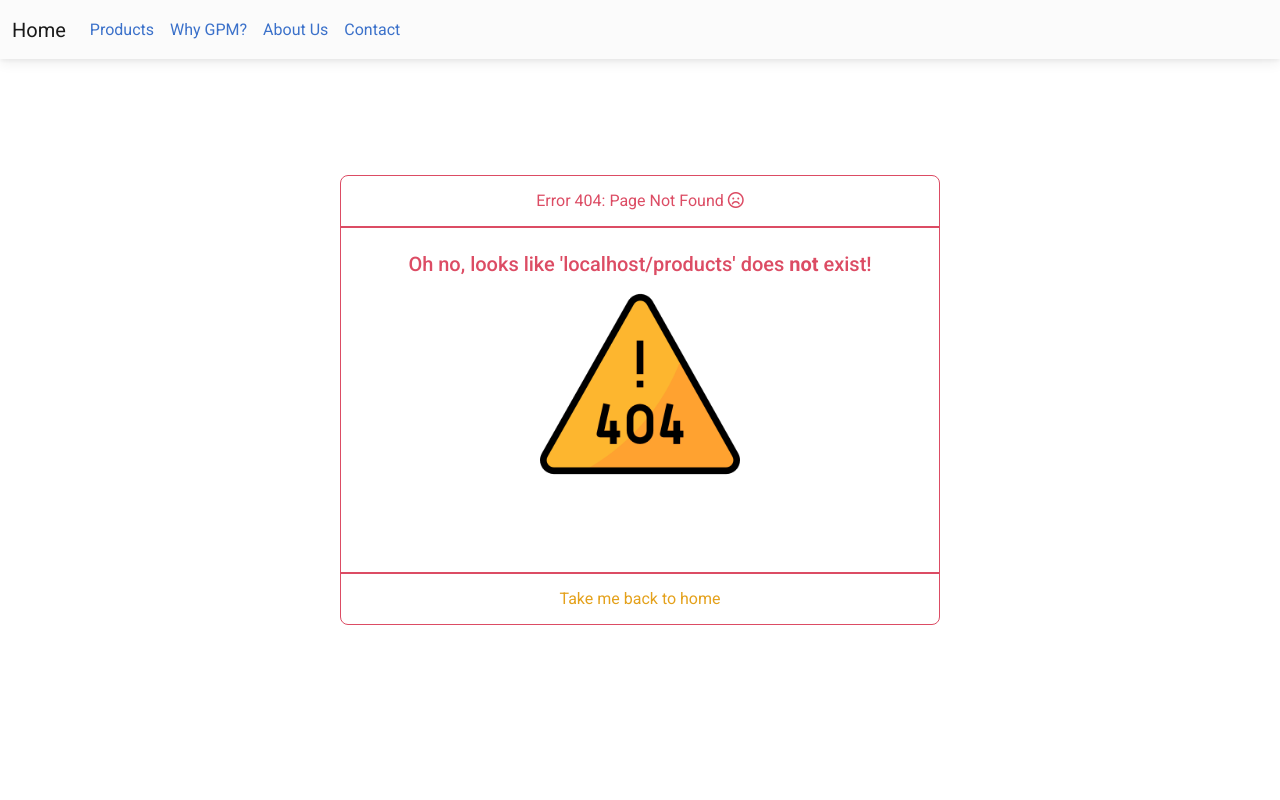
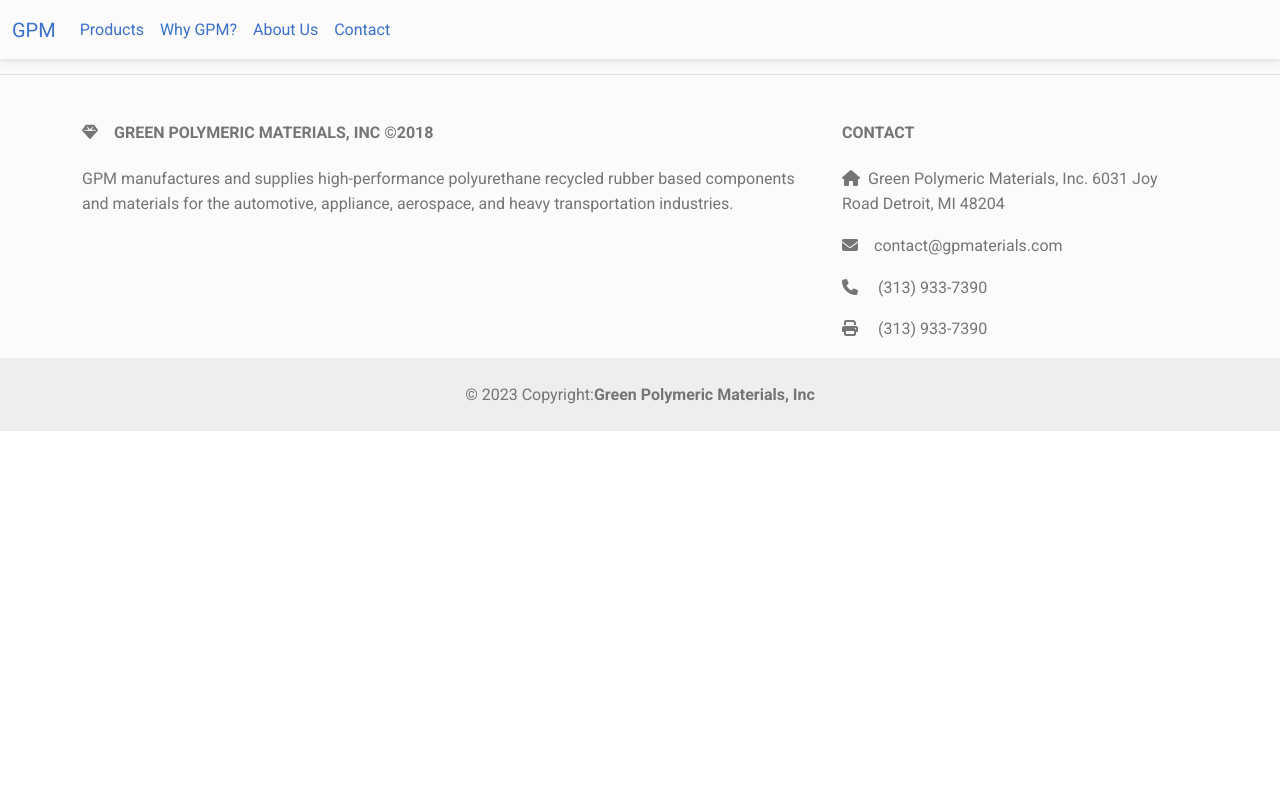
Before and after one commit to MustafaArif519/04-chemical-factory, a React (Vite) app: page /products in a window 1280 px wide. Shown: the top 800 px of the page. Built offline with nearby package versions, Linux system fonts and the light colour scheme.

Commit message:
Added boilerplate for remaining pages

```diff
--- a/src/App.jsx
+++ b/src/App.jsx
@@ -4,6 +4,10 @@
 import ErrorPage from './ErrorPage';
 import Home from './home/Home';
 import Footer from './footer/Footer';
+import Contact from './contact/Contact';
+import About from './about/About';
+import Product from './products/Products';
+import Why from './why/Why';
 
 
 function App() {
@@ -17,6 +21,10 @@
 
           <Routes>
             <Route path="/" element={<Home />} />
+            <Route path="/contact/" element = {<Contact />} />
+            <Route path="/about/" element = {<About/>} />
+            <Route path="/products/" element = {<Product/>} />
+            <Route path="/why/" element= {<Why/>} />
             <Route path="*" element={<ErrorPage />} />
           </Routes>
 
--- a/src/Navigation.jsx
+++ b/src/Navigation.jsx
@@ -19,7 +19,9 @@
     return (
         <MDBNavbar fixed='top' expand='lg' light bgColor='light'>
             <MDBContainer fluid>
-                <MDBNavbarBrand href='#'>Home</MDBNavbarBrand>
+                <MDBNavbarBrand ><NavLink to="/">
+                                GPM
+                            </NavLink  ></MDBNavbarBrand>
                 <MDBNavbarToggler
                     aria-expanded='false'
                     aria-label='Toggle navigation'
@@ -31,7 +33,7 @@
                     <MDBNavbarNav>
 
                         <MDBNavbarLink href='#'>
-                            <NavLink to="/prdoucts">
+                            <NavLink to="/products">
                                 Products
                             </NavLink  >
                         </MDBNavbarLink>
--- /dev/null
+++ b/src/about/About.jsx
@@ -0,0 +1,24 @@
+import React from 'react';
+import {
+  MDBNavbar,
+  MDBNavbarToggler,
+  MDBIcon,
+  MDBNavbarNav,
+  MDBNavbarItem,
+  MDBNavbarLink,
+  MDBContainer
+} from 'mdb-react-ui-kit';
+
+
+
+export default function About() {
+  return (
+
+   <>
+   <title>About | GPM</title>
+
+
+   </>
+
+  );
+}
--- /dev/null
+++ b/src/contact/Contact.jsx
@@ -0,0 +1,24 @@
+import React from 'react';
+import {
+  MDBNavbar,
+  MDBNavbarToggler,
+  MDBIcon,
+  MDBNavbarNav,
+  MDBNavbarItem,
+  MDBNavbarLink,
+  MDBContainer
+} from 'mdb-react-ui-kit';
+
+
+
+export default function Contact() {
+  return (
+
+   <>
+   <title>Contact | GPM</title>
+
+
+   </>
+
+  );
+}
--- /dev/null
+++ b/src/products/Products.jsx
@@ -0,0 +1,24 @@
+import React from 'react';
+import {
+  MDBNavbar,
+  MDBNavbarToggler,
+  MDBIcon,
+  MDBNavbarNav,
+  MDBNavbarItem,
+  MDBNavbarLink,
+  MDBContainer
+} from 'mdb-react-ui-kit';
+
+
+
+export default function Product() {
+  return (
+
+   <>
+   <title>Products | GPM</title>
+
+
+   </>
+
+  );
+}
--- /dev/null
+++ b/src/why/Why.jsx
@@ -0,0 +1,24 @@
+import React from 'react';
+import {
+  MDBNavbar,
+  MDBNavbarToggler,
+  MDBIcon,
+  MDBNavbarNav,
+  MDBNavbarItem,
+  MDBNavbarLink,
+  MDBContainer
+} from 'mdb-react-ui-kit';
+
+
+
+export default function Why() {
+  return (
+
+   <>
+   <title>Why Us | GPM</title>
+
+
+   </>
+
+  );
+}
```
